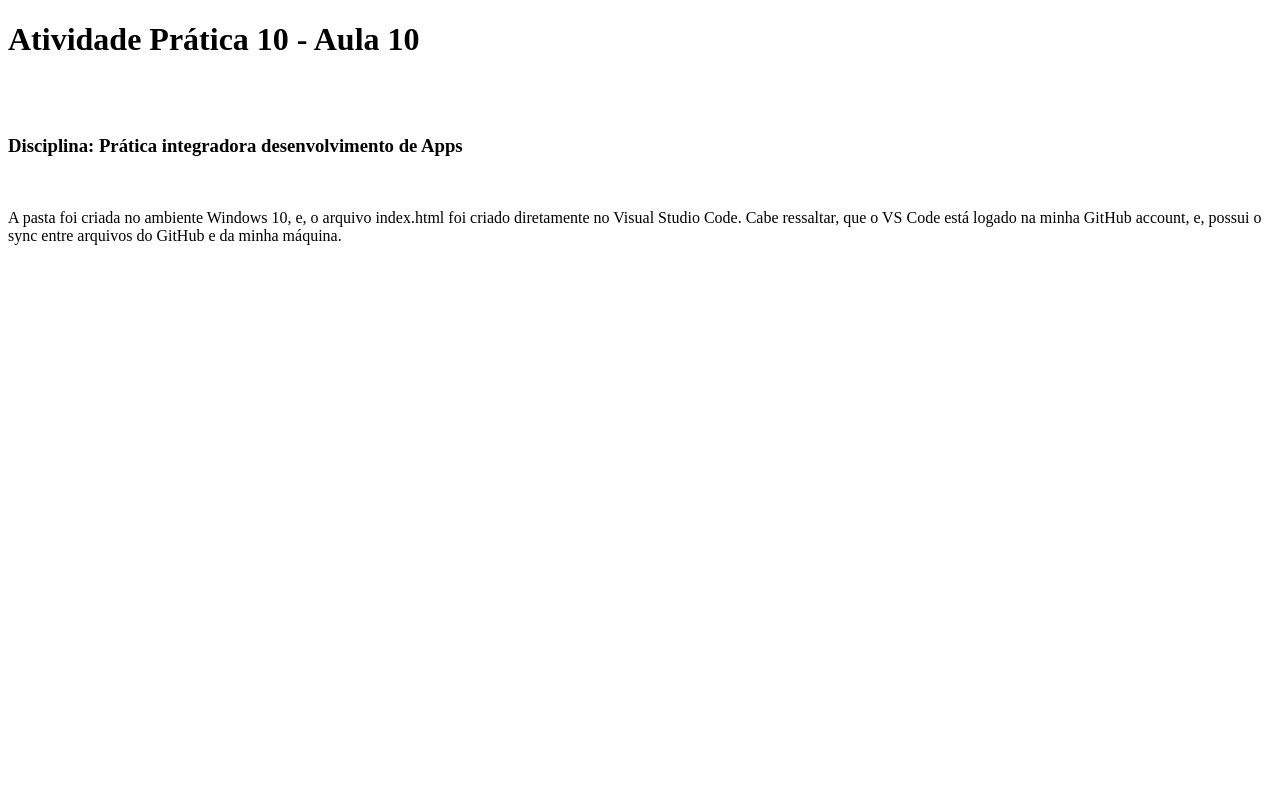
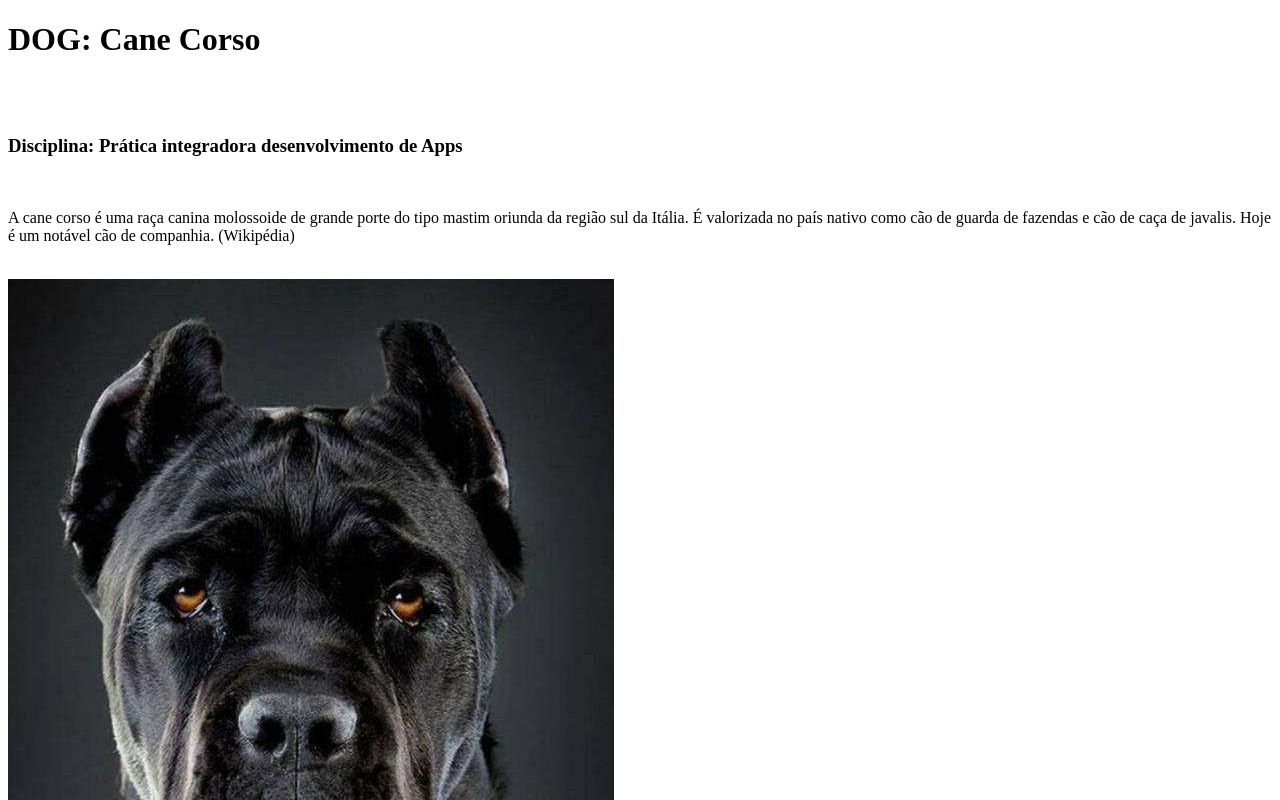
Before and after one commit to RMagnoRJ/Atividade-pratica-10, a plain HTML site: page index.html in a window 1280 px wide. Shown: the top 800 px of the page. Drawn offline with Linux system fonts and the light colour scheme.

Commit message:
arquivo index com imagem: [ v 2.0 ]

```diff
--- a/index.html
+++ b/index.html
@@ -3,18 +3,20 @@
 <head>
     <meta charset="UTF-8">
     <meta name="viewport" content="width=device-width, initial-scale=1.0">
-    <title>Atividade Prática 10</title>
+    <title>KANE CORSO</title>
 </head>
 <body>
-    <h1>Atividade Prática 10 - Aula 10</h1>
+    <h1>DOG: Cane Corso</h1>
     <br><br>
     <h3>Disciplina: Prática integradora desenvolvimento de Apps</h3>
     <br>
     <p>
-        A pasta foi criada no ambiente Windows 10, e, o arquivo index.html
-        foi criado diretamente no Visual Studio Code. Cabe ressaltar, que
-        o VS Code está logado na minha GitHub account, e, possui o sync
-        entre arquivos do GitHub e da minha máquina.
+        A cane corso é uma raça canina molossoide de grande porte do tipo mastim oriunda da região
+        sul da Itália. É valorizada no país nativo como cão de guarda de fazendas e cão de caça de
+        javalis. Hoje é um notável cão de companhia. (Wikipédia)
     </p>
+    <br>
+    <img src="pics/Cane Corso.jpg">
+    <br>
 </body>
 </html>
```
Also changed, not shown: pics/Cane Corso.jpg (added).
